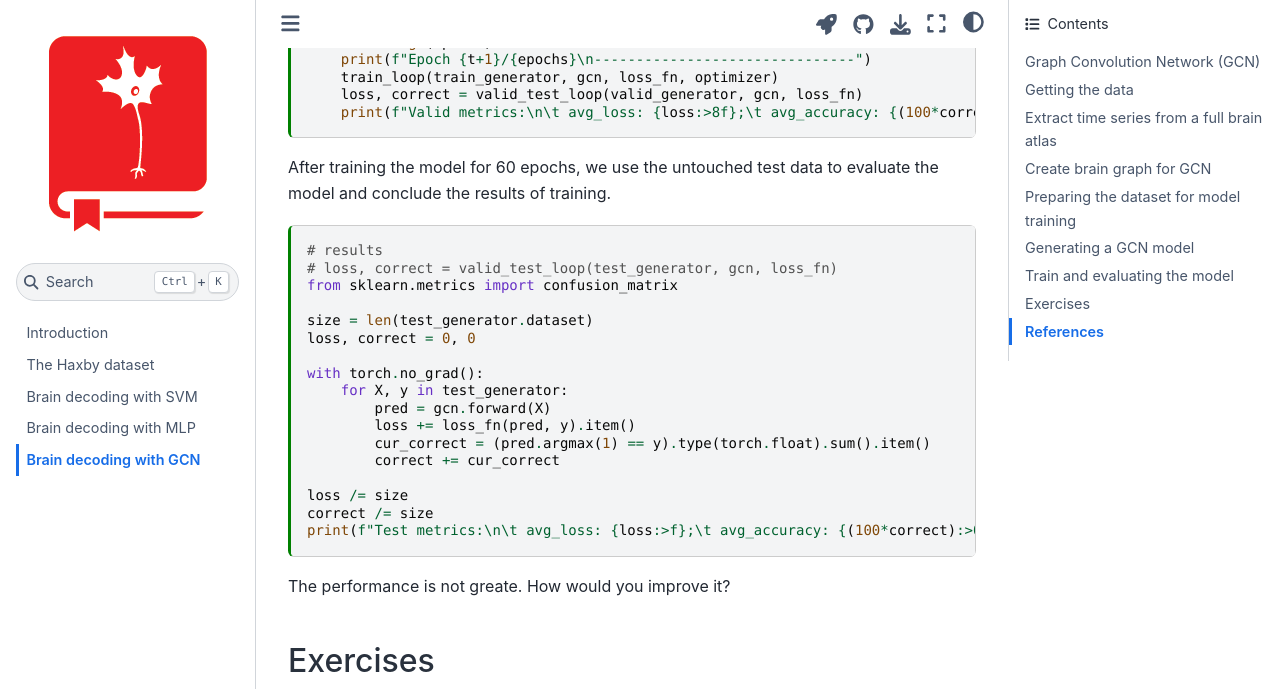
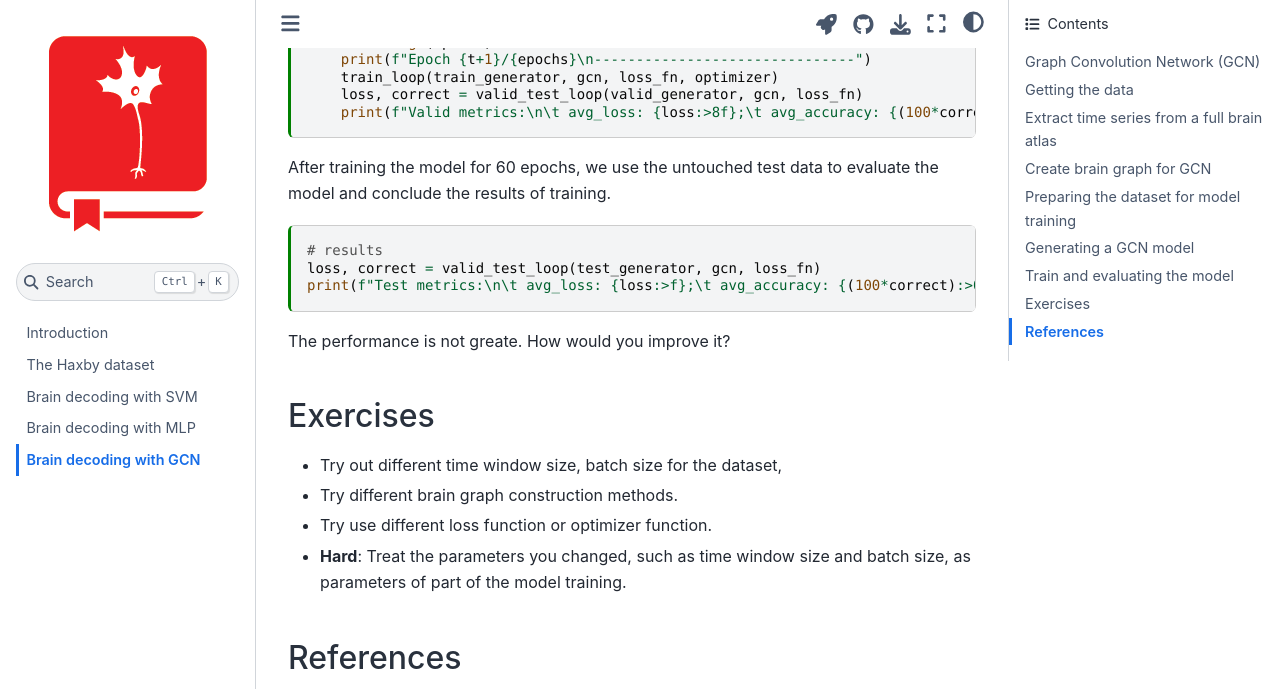
Before and after one commit to main-educational/brain_encoding_decoding, a Jupyter Book: the page built from content/gcn_decoding.md, in a window 1280 px wide and 900 px high, scrolled down 8492 px, cut to the strip 0-689 px from the top of the window. Built offline with Jupyter Book 1.0.4 settings and Sphinx 7.4.7 and the Sphinx Book theme 1.1.4, drawn with Linux system fonts in a browser that asks for light colours; pages that are not in the unit, such as notebooks, are missing from menus; comment, search, counter and statistics services are not loaded; cross-references to code outside the pages are shown as plain code.

Commit message:
remove some experimental unused code

````diff
--- a/content/gcn_decoding.md
+++ b/content/gcn_decoding.md
@@ -413,21 +413,7 @@ After training the model for 60 epochs, we use the untouched test data to evalua
 
 ```{code-cell} python3
 # results
-# loss, correct = valid_test_loop(test_generator, gcn, loss_fn)
-from sklearn.metrics import confusion_matrix
-
-size = len(test_generator.dataset)
-loss, correct = 0, 0
-
-with torch.no_grad():
-    for X, y in test_generator:
-        pred = gcn.forward(X)
-        loss += loss_fn(pred, y).item()
-        cur_correct = (pred.argmax(1) == y).type(torch.float).sum().item()
-        correct += cur_correct
-
-loss /= size
-correct /= size
+loss, correct = valid_test_loop(test_generator, gcn, loss_fn)
 print(f"Test metrics:\n\t avg_loss: {loss:>f};\t avg_accuracy: {(100*correct):>0.1f}%")
 ```
 
````
